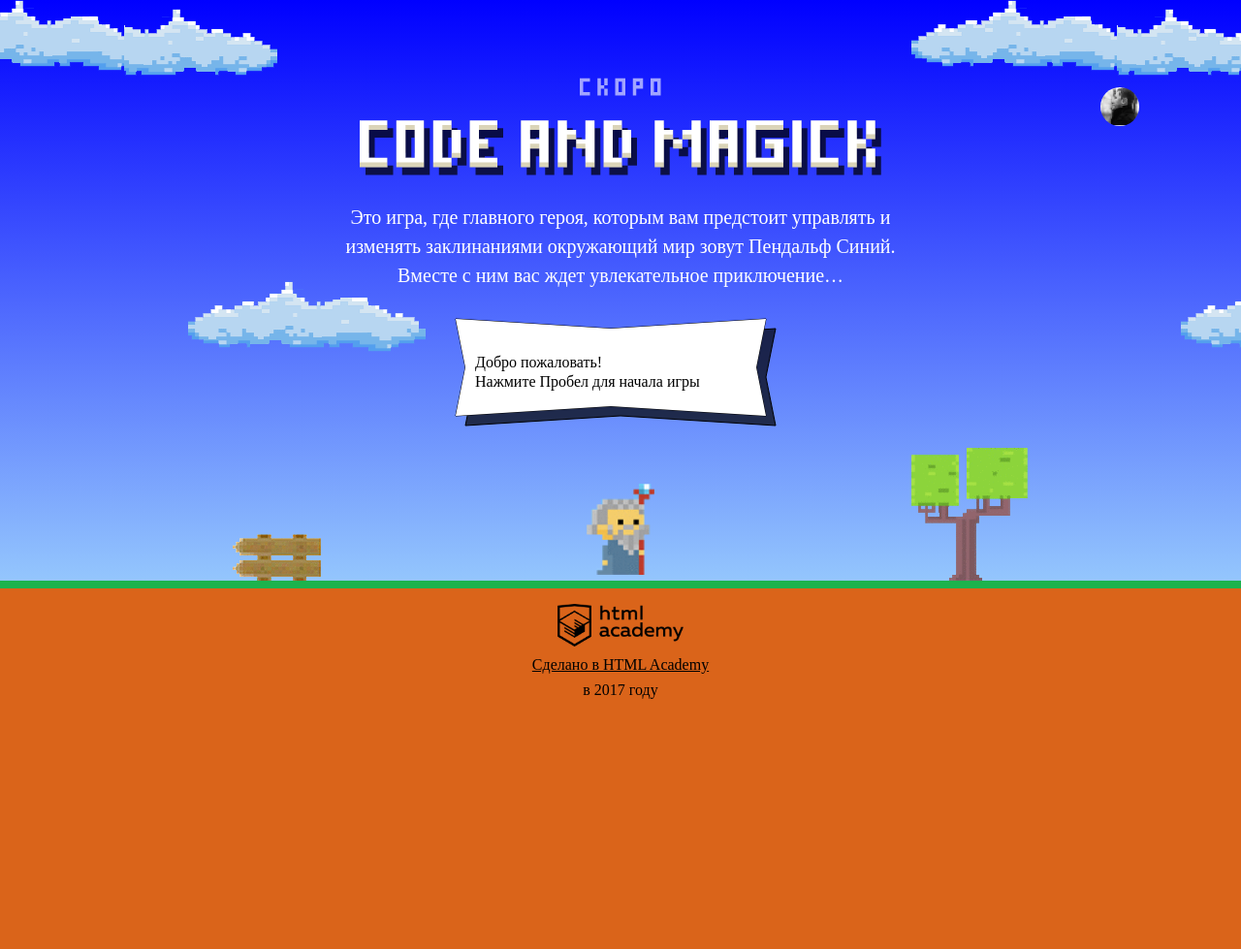
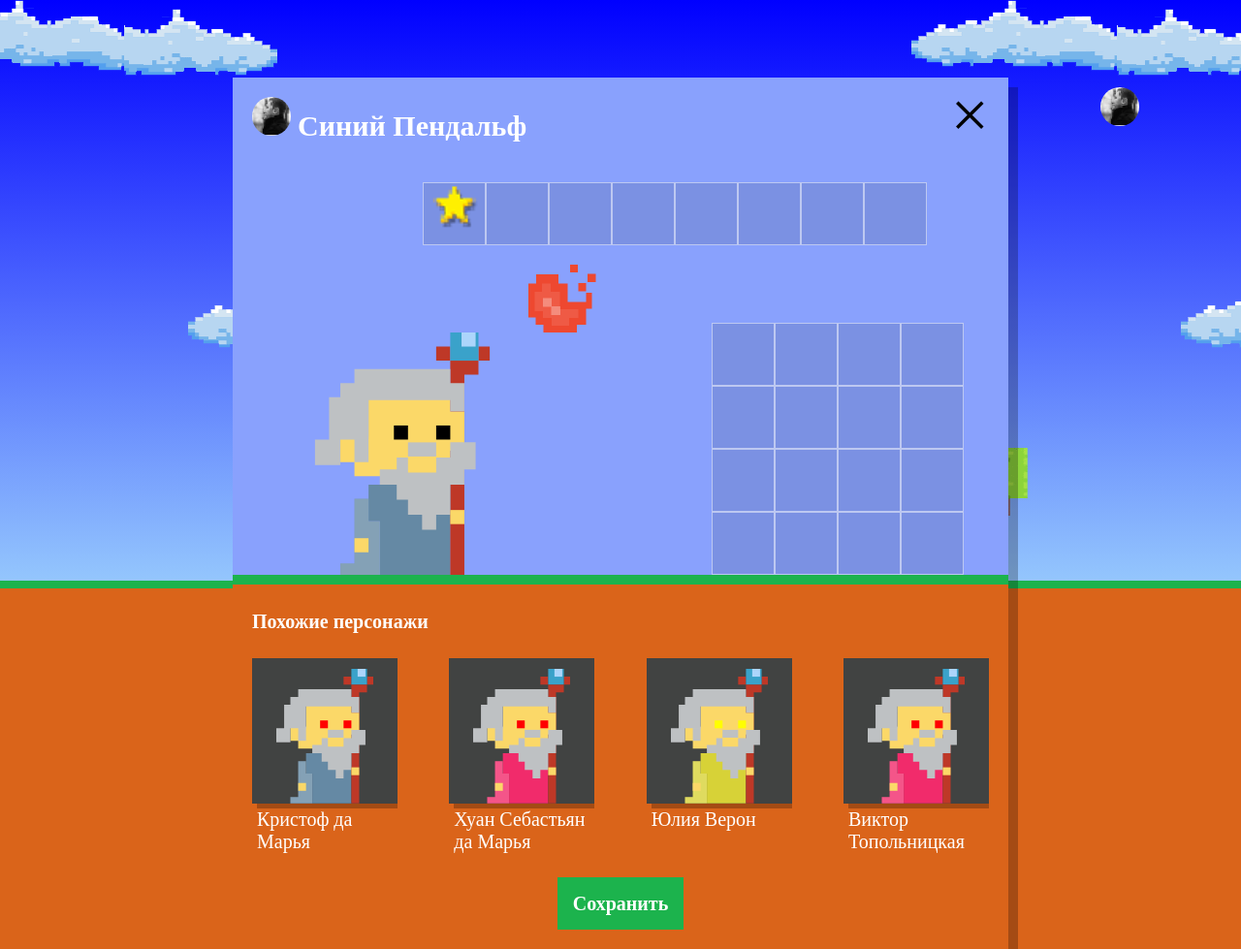
Before and after one commit to MichaelBezz/782277-code-and-magick, a website: page index.html in a window 1280 px wide. Shown: the whole page at 97% size. Before the commit the page ends 800 px from the top, so only its background shows below. Drawn offline with Linux system fonts and the light colour scheme; a web font is replaced by a local one.

Commit message:
#12 Учебный проект: нас орда

```diff
--- a/index.html
+++ b/index.html
@@ -205,7 +205,7 @@
 </script>
 
 <script src="js/stat.js"></script>
-
+<script src="js/setup.js"></script>
 <script src="js/game.js"></script>
 
 </body>
--- /dev/null
+++ b/js/setup.js
@@ -0,0 +1,58 @@
+'use strict';
+// #2 задание - создаем массив волшебников
+var WIZARD_NAMES = ['Иван', 'Хуан Себастьян', 'Мария', 'Кристоф', 'Виктор', 'Юлия', 'Люпита', 'Вашингтон'];
+var WIZARD_SURNAME = [' да Марья', ' Верон', ' Мирабелла', ' Вальц', ' Онопко', ' Топольницкая', ' Нионго', ' Ирвинг'];
+var WIZARD_COAT_COLOR = ['rgb(101, 137, 164)', 'rgb(241, 43, 107)', 'rgb(146, 100, 161)', 'rgb(56, 159, 117)', 'rgb(215, 210, 55)', 'rgb(0, 0, 0)'];
+var WIZARD_EYES_COLOR = ['black', 'red', 'blue', 'yellow', 'green'];
+var WIZARD_NUMBER = 4;
+
+var property = function (arrayWizard) {
+  var randomNumber = Math.floor(Math.random() * (arrayWizard.length - 1));
+  return arrayWizard[randomNumber];
+};
+
+var createSimilarWizard = function () {
+  var wizards = [];
+  for (var i = 0; i < WIZARD_NUMBER; i++) {
+    var similarWizard = {name: ' ', coatColor: ' ', eyesColor: ' '};
+    similarWizard.name = property(WIZARD_NAMES) + property(WIZARD_SURNAME);
+    similarWizard.coatColor = property(WIZARD_COAT_COLOR);
+    similarWizard.eyesColor = property(WIZARD_EYES_COLOR);
+    wizards.push(similarWizard);
+  }
+  return wizards;
+};
+
+var newSimilarWizard = createSimilarWizard();
+
+// #1 задание - находим селектор .setup и удаляем атрибут hidden - выбор персонажа
+var userDialog = document.querySelector('.setup');
+userDialog.classList.remove('hidden');
+
+// #5 задание - находим селектор setup-similar и удаляем атрибут hidden - похожие волшебники
+var similarWizards = document.querySelector('.setup-similar');
+similarWizards.classList.remove('hidden');
+
+// находим элемент в который втавляем похожих волшебников
+var similarListElement = document.querySelector('.setup-similar-list');
+// находим шаблон для волшебников
+var similarWizardTemplate = document.querySelector('#similar-wizard-template')
+    .content
+    .querySelector('.setup-similar-item');
+
+var renderWizard = function () {
+  var wizardElement = similarWizardTemplate.cloneNode(true);
+
+  wizardElement.querySelector('.setup-similar-label').textContent = newSimilarWizard[i].name;
+  wizardElement.querySelector('.wizard-coat').style.fill = newSimilarWizard[i].coatColor;
+  wizardElement.querySelector('.wizard-eyes').style.fill = newSimilarWizard[i].eyesColor;
+
+  return wizardElement;
+};
+
+var fragment = document.createDocumentFragment();
+
+for (var i = 0; i < WIZARD_NUMBER; i++) {
+  fragment.appendChild(renderWizard(newSimilarWizard[i]));
+}
+similarListElement.appendChild(fragment);
```
